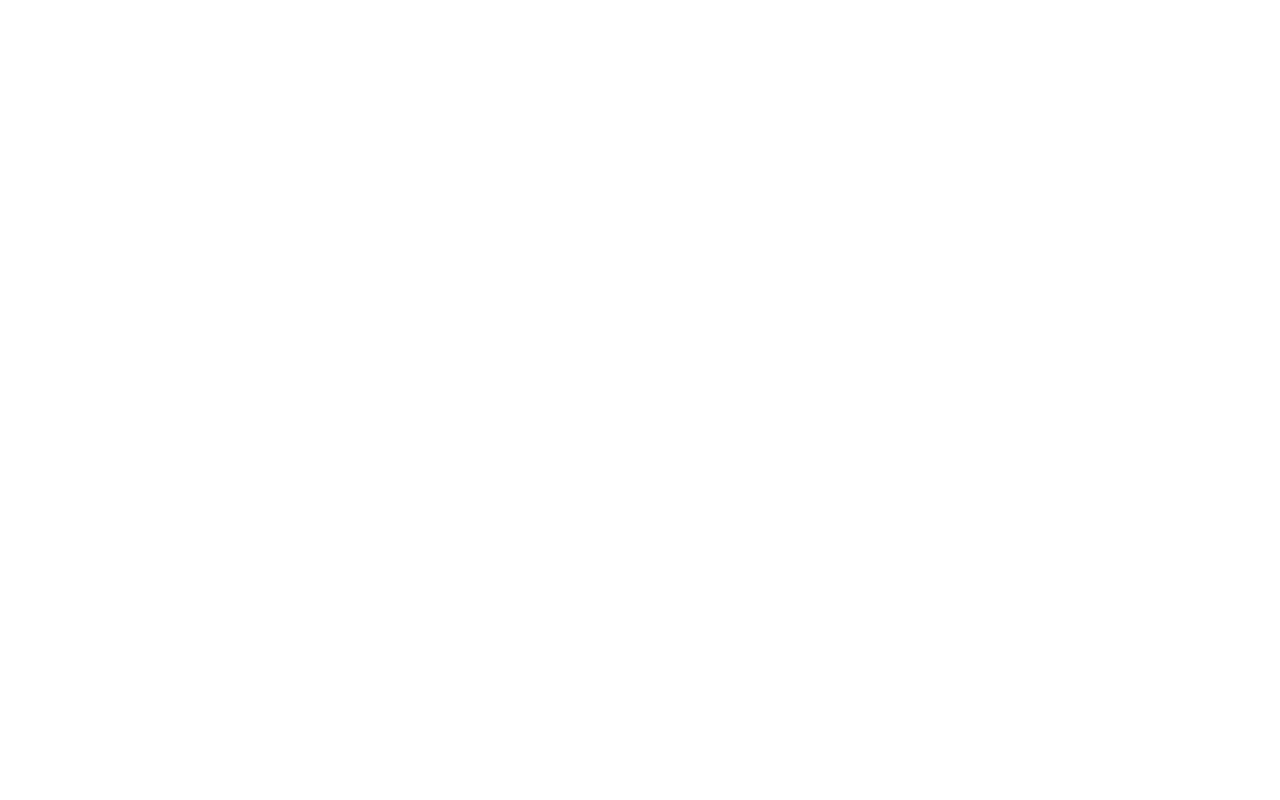
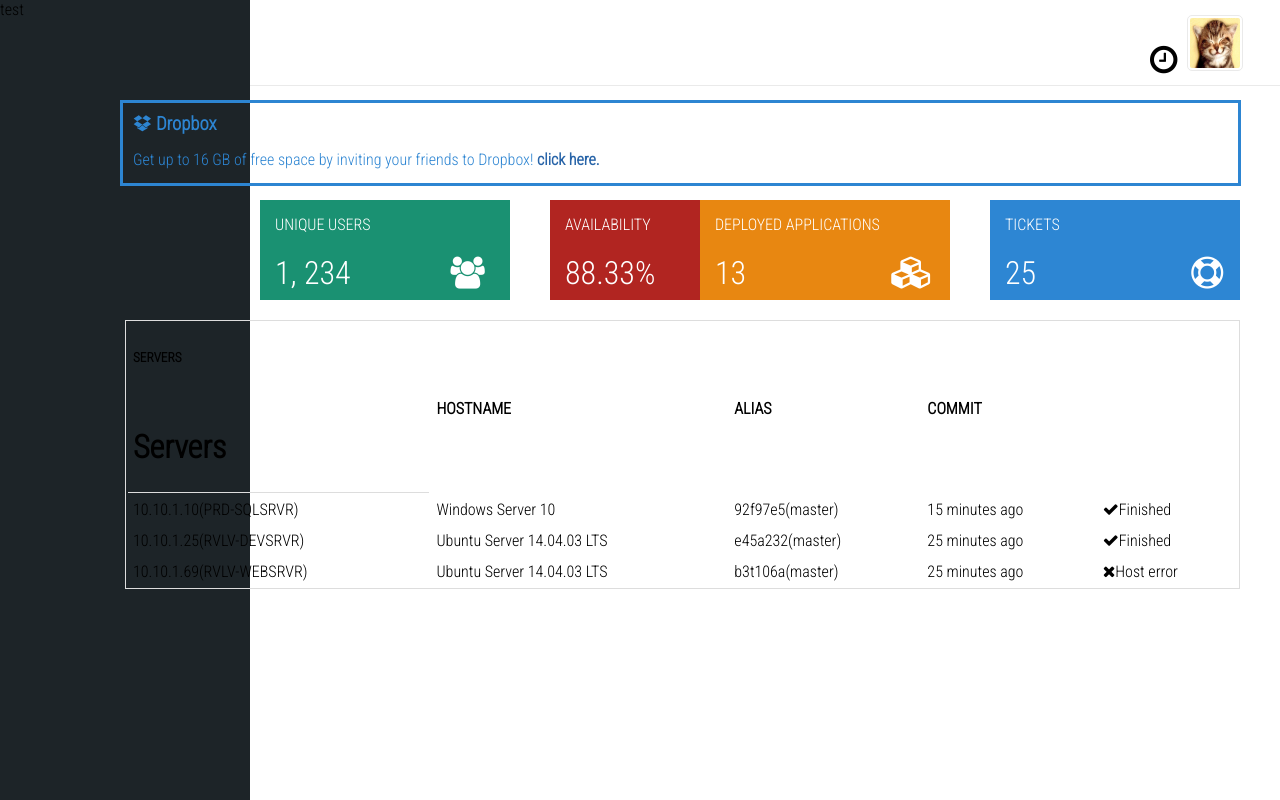
Before and after one commit to mlmanaguelod/dashboard, a plain HTML site: page index.html in a window 1280 px wide. Shown: the top 800 px of the page. Drawn offline with Linux system fonts and the light colour scheme; files that its build step writes are made by us from their sources.

Commit message:
initial commit

```diff
--- a/index.html
+++ b/index.html
@@ -1,13 +1,86 @@
 <!DOCTYPE html>
 <html lang="en">
-<meta charset="utf-8">
 <head>
+    <meta charset="utf-8">
     <title>Dashboard</title>
-    <link rel="stylesheet" type="text/css" href="main.css">
+    <link rel="stylesheet" type="text/css" href="css/main.css">
     <link href="https://fonts.googleapis.com/css?family=Roboto+Condensed:300" rel="stylesheet">
+    <link rel="stylesheet" href="https://cdnjs.cloudflare.com/ajax/libs/font-awesome/4.7.0/css/font-awesome.min.css">
 </head>
 <body>
-    <div class="wrapper">
+    <div class="container">
+        <aside>
+            <div class="sidebar">
+                test
+            </div>
+        </aside>
+
+        <div class="border-bottom">
+            <div class="avatar">
+                <a href="#"><i class="fa fa-clock-o fa-2x" aria-hidden="true" ></a></i><img src="img/cutie-cat.jpg">
+            </div>
+        </div>
+
+        <div class="dropbox">
+            <h3><i class="fa fa-dropbox" aria-hidden="true"></i>&nbsp;Dropbox</h3>
+            <p>Get up to 16 GB of free space by inviting your friends to Dropbox! <strong><a href="#">click here.</a></strong></p>
+        </div>
+
+        <div class="unique-users">
+            <h4>UNIQUE USERS</h4>
+            <h1>1, 234<i class="fa fa-users" aria-hidden="true"></i></h1>
+        </div>
+
+         <div class="availability">
+            <h4>AVAILABILITY</h4>
+            <h1>88.33%<i class="fa fa-line-chart" aria-hidden="true"></i></h1>
+        </div>
+
+         <div class="deployed-apps">
+            <h4>DEPLOYED APPLICATIONS</h4>
+            <h1>13<i class="fa fa-cubes" aria-hidden="true"></i></h1>
+        </div>
+
+         <div class="tickets">
+            <h4>TICKETS</h4>
+            <h1>25<i class="fa fa-life-ring" aria-hidden="true"></i></h1>
+        </div>
+
+        <table>
+            <!-- <tr>
+                <h3>SERVERS</h3>
+                <h1>Servers</h1>
+            </tr> -->
+            <tr>
+                <th><h5>SERVERS</h5><br><h1>Servers</h1></th>
+                <th>HOSTNAME</th>
+                <th>ALIAS</th>
+                <th>COMMIT</th>
+            </tr>
+            <tr>
+                <td>10.10.1.10(PRD-SQLSRVR)</td>
+                <td>Windows Server 10</td>
+                <td>92f97e5(master)</td>
+                <td>15 minutes ago</td>
+                <td><i class="fa fa-check" aria-hidden="true"></i>Finished</td>
+            </tr>
+            <tr>
+                <td>10.10.1.25(RVLV-DEVSRVR)</td>
+                <td>Ubuntu Server 14.04.03 LTS</td>
+                <td>e45a232(master)</td>
+                <td>25 minutes ago</td>
+                <td><i class="fa fa-check" aria-hidden="true"></i>Finished</td>
+            </tr>
+            <tr>
+                <td>10.10.1.69(RVLV-WEBSRVR)</td>
+                <td>Ubuntu Server 14.04.03 LTS</td>
+                <td>b3t106a(master)</td>
+                <td>25 minutes ago</td>
+                <td><i class="fa fa-times" aria-hidden="true"></i></i>Host error</td>
+            </tr>
+        </table>
+
+
 
     </div>
 </body>
```
Also changed, not shown: img/cutie-cat.jpg (added), img/cutie.jpg (added).
